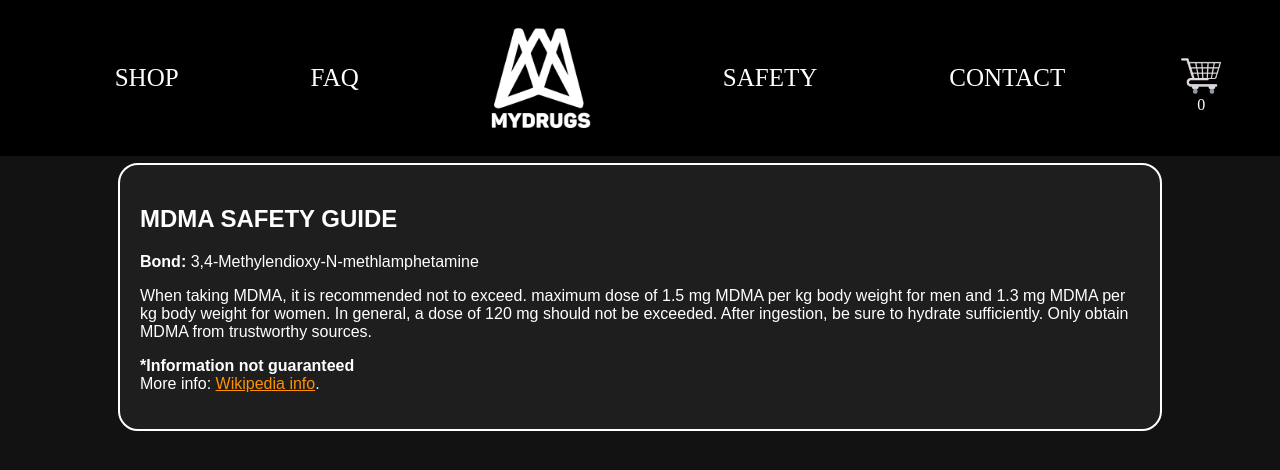
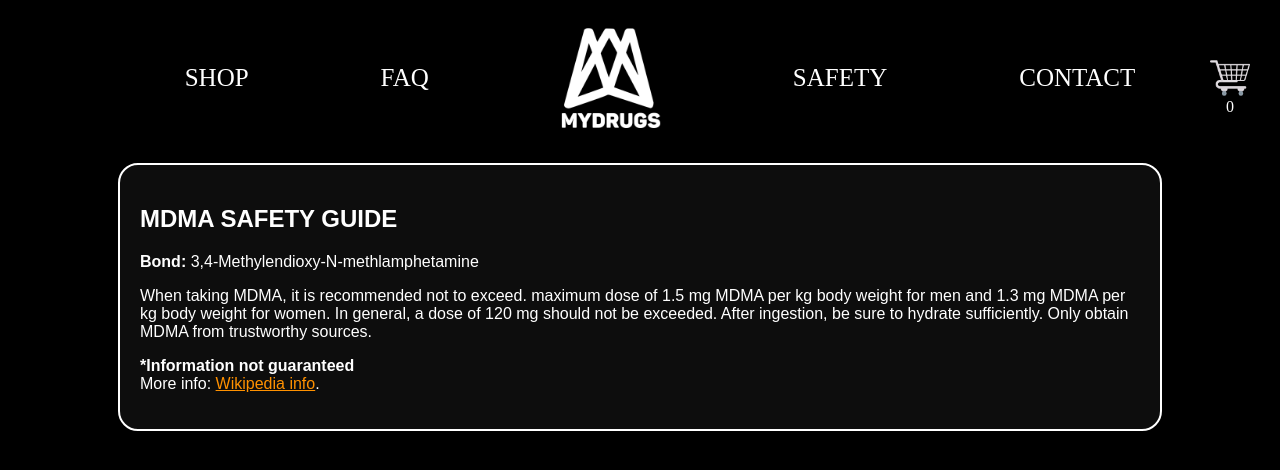
Before and after one commit to LucasPBolzan/Mydrugs-Recreation, a Vue app: page /safety in a window 1280 px wide. Shown: the top 470 px of the page. Built offline with nearby package versions, Linux system fonts and the light colour scheme.

Commit message:
alinhamento dos elementos do cabeçalho

```diff
--- a/src/components/SiteHeader.vue
+++ b/src/components/SiteHeader.vue
@@ -17,10 +17,10 @@ const props = defineProps(['cartCount']);
         <div class="nav-right">
           <router-link to="/safety">SAFETY</router-link>
           <router-link to="/contact">CONTACT</router-link>
-          <div class="cart-container">
-            <img src="@/assets/carrinho_sem_fundo.png" alt="Carrinho" class="cart-image" />
-            <span class="cart-count">{{ props.cartCount }}</span>
-          </div>
+        </div>
+        <div class="cart-container">
+          <img src="@/assets/carrinho_sem_fundo.png" alt="Carrinho" class="cart-image" />
+          <span class="cart-count">{{ props.cartCount }}</span>
         </div>
       </nav>
     </div>
@@ -43,6 +43,7 @@ nav {
   justify-content: center;
   align-items: center;
   gap: 100px;
+  position: relative;
 }
 
 .nav-left,
@@ -66,7 +67,10 @@ nav a {
 }
 
 .cart-container {
-  position: relative;
+  position: absolute;
+  right: 50px;
+  top: 50%;
+  transform: translateY(-50%);
   display: flex;
   flex-direction: column;
   align-items: center;
--- a/src/views/FaqPage.vue
+++ b/src/views/FaqPage.vue
@@ -28,7 +28,7 @@
   padding: 20px;
   font-family: Arial, sans-serif;
   color: #fff;
-  background-color: #121212;
+  background-color: black;
   min-height: 100vh;
   margin-top: 100px;
 }
--- a/src/views/SafetyPage.vue
+++ b/src/views/SafetyPage.vue
@@ -26,7 +26,7 @@
   padding: 20px;
   font-family: Arial, sans-serif;
   color: #fff;
-  background-color: #121212;
+  background-color: black;
   min-height: 100vh;
   margin-top: 100px;
 }
```
